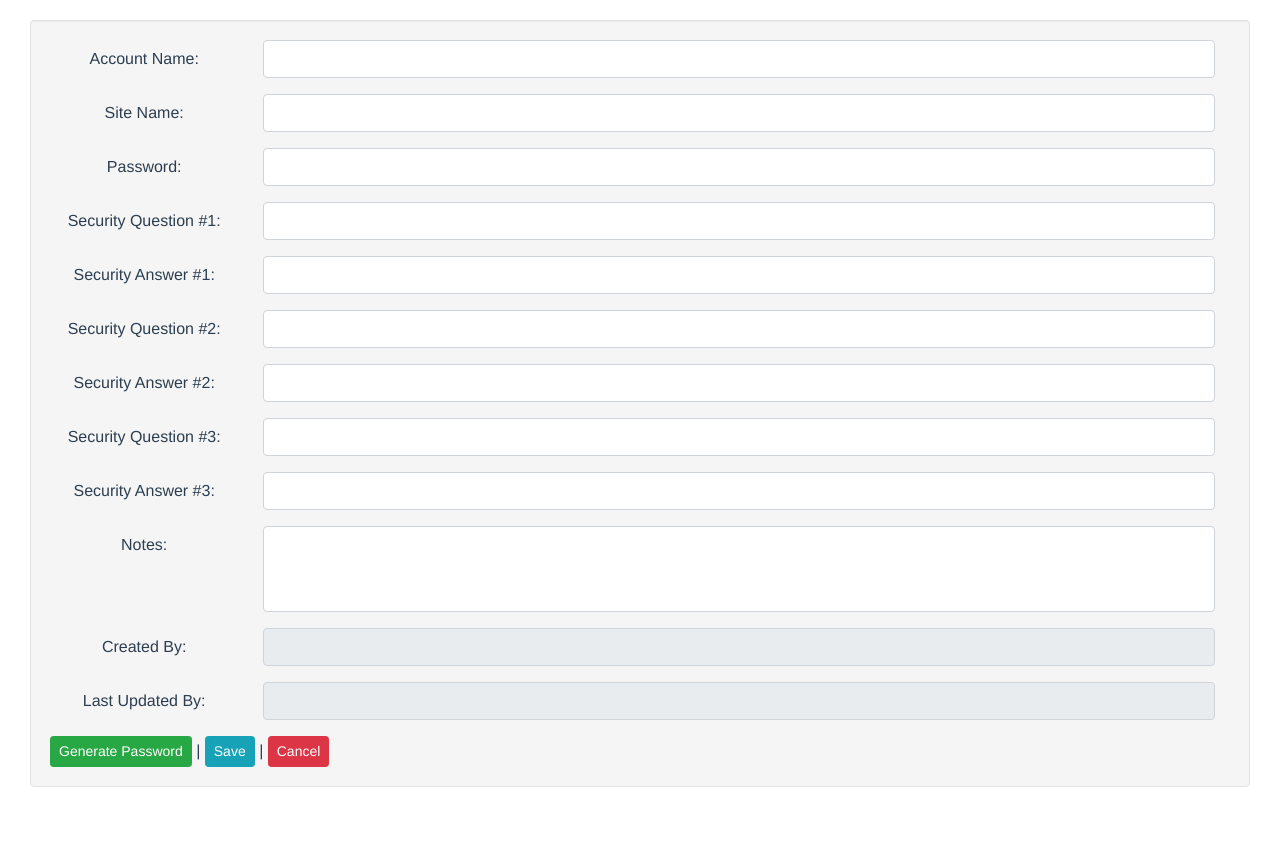
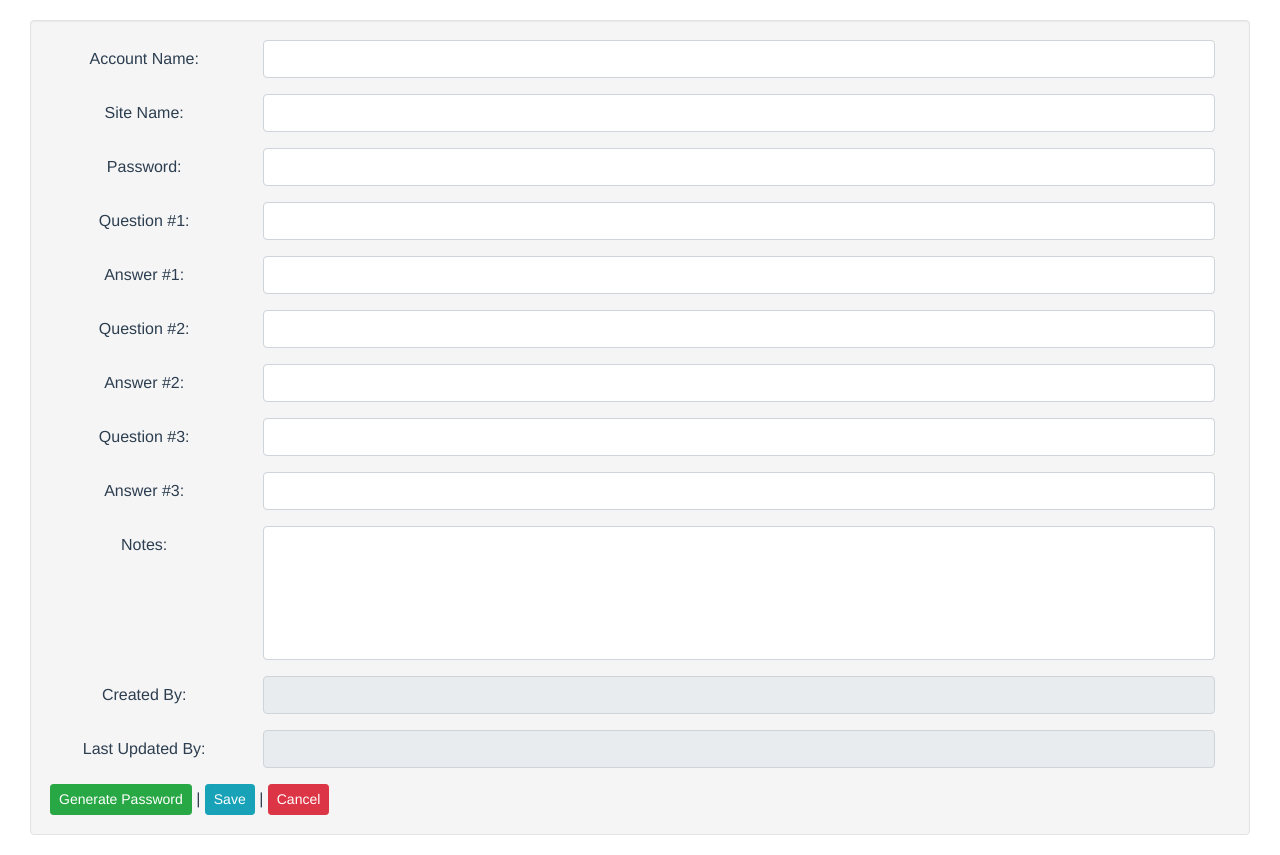
Before and after one commit to briandenicola/password-vault, a Vue app in the folder src/passwordapp.ui/: page /password/create in a window 1280 px wide. Before the commit the page ends 807 px from the top, so only its background shows below. Built offline with nearby package versions, Linux system fonts and the light colour scheme; no server answers.

Commit message:
UI updates

```diff
--- a/src/passwordapp.ui/src/components/create/create.vue
+++ b/src/passwordapp.ui/src/components/create/create.vue
@@ -51,7 +51,7 @@
           :label-cols="2"
           breakpoint="md"
           horizontal
-          label="Security Question #1:"
+          label="Question #1:"
           for="securityQuestion1">
           <b-col sm="auto">
             <b-input
@@ -65,13 +65,13 @@
           :label-cols="2"
           breakpoint="md"
           horizontal
-          label="Security Answer #1:"
+          label="Answer #1:"
           for="securityAnswer1">
           <b-col sm="auto">
             <b-input
               id="securityAnswer1"
               v-model="formData.securityQuestions[0].answer"
-              maxlength="100" />
+              maxlength="500" />
           </b-col>
         </b-form-group>
 
@@ -79,7 +79,7 @@
           :label-cols="2"
           breakpoint="md"
           horizontal
-          label="Security Question #2:"
+          label="Question #2:"
           for="securityQuestion2">
           <b-col sm="auto">
             <b-input
@@ -93,13 +93,13 @@
           :label-cols="2"
           breakpoint="md"
           horizontal
-          label="Security Answer #2:"
+          label="Answer #2:"
           for="securityAnswer2">
           <b-col sm="auto">
             <b-input
               id="securityAnswer2"
               v-model="formData.securityQuestions[1].answer"
-              maxlength="100"/>
+              maxlength="500"/>
           </b-col>
         </b-form-group>
 
@@ -107,7 +107,7 @@
           :label-cols="2"
           breakpoint="md"
           horizontal
-          label="Security Question #3:"
+          label="Question #3:"
           for="securityQuestion3">
           <b-col sm="auto">
             <b-input
@@ -121,13 +121,13 @@
           :label-cols="2"
           breakpoint="md"
           horizontal
-          label="Security Answer #3:"
+          label="Answer #3:"
           for="securityAnswer3">
           <b-col sm="auto">
             <b-input
               id="securityAnswer3"
               v-model="formData.securityQuestions[2].answer"
-              maxlength="100" />
+              maxlength="500" />
           </b-col>
         </b-form-group>
 
@@ -141,9 +141,9 @@
             <b-form-textarea
               id="notes"
               v-model="formData.notes"
-              maxlength="1000"
-              :rows="3"
-              :max-rows="6" />
+              maxlength="5000"
+              :rows="5"
+              :max-rows="25"/>
           </b-col>
         </b-form-group>
 
--- a/src/passwordapp.ui/src/components/update/update.vue
+++ b/src/passwordapp.ui/src/components/update/update.vue
@@ -51,7 +51,7 @@
           :label-cols="2"
           breakpoint="md"
           horizontal
-          label="Security Question #1:"
+          label="Question #1:"
           for="securityQuestion1">
           <b-col sm="auto">
             <b-input
@@ -65,13 +65,13 @@
           :label-cols="2"
           breakpoint="md"
           horizontal
-          label="Security Answer #1:"
+          label="Answer #1:"
           for="securityAnswer1">
           <b-col sm="auto">
             <b-input
               id="securityAnswer1"
               v-model="formData.securityQuestions[0].answer"
-              maxlength="100" />
+              maxlength="500" />
           </b-col>
         </b-form-group>
 
@@ -79,7 +79,7 @@
           :label-cols="2"
           breakpoint="md"
           horizontal
-          label="Security Question #2:"
+          label="Question #2:"
           for="securityQuestion2">
           <b-col sm="auto">
             <b-input
@@ -93,13 +93,13 @@
           :label-cols="2"
           breakpoint="md"
           horizontal
-          label="Security Answer #2:"
+          label="Answer #2:"
           for="securityAnswer2">
           <b-col sm="auto">
             <b-input
               id="securityAnswer2"
               v-model="formData.securityQuestions[1].answer"
-              maxlength="100"/>
+              maxlength="500"/>
           </b-col>
         </b-form-group>
 
@@ -107,7 +107,7 @@
           :label-cols="2"
           breakpoint="md"
           horizontal
-          label="Security Question #3:"
+          label="Question #3:"
           for="securityQuestion3">
           <b-col sm="auto">
             <b-input
@@ -121,13 +121,13 @@
           :label-cols="2"
           breakpoint="md"
           horizontal
-          label="Security Answer #3:"
+          label="Answer #3:"
           for="securityAnswer3">
           <b-col sm="auto">
             <b-input
               id="securityAnswer3"
               v-model="formData.securityQuestions[2].answer"
-              maxlength="100" />
+              maxlength="500" />
           </b-col>
         </b-form-group>
 
@@ -141,9 +141,9 @@
             <b-form-textarea
               id="notes"
               v-model="formData.notes"
-              maxlength="100"
-              :rows="3"
-              :max-rows="6" />
+              maxlength="5000"
+              :rows="5"
+              :max-rows="25"/>
           </b-col>
         </b-form-group>
 
```
